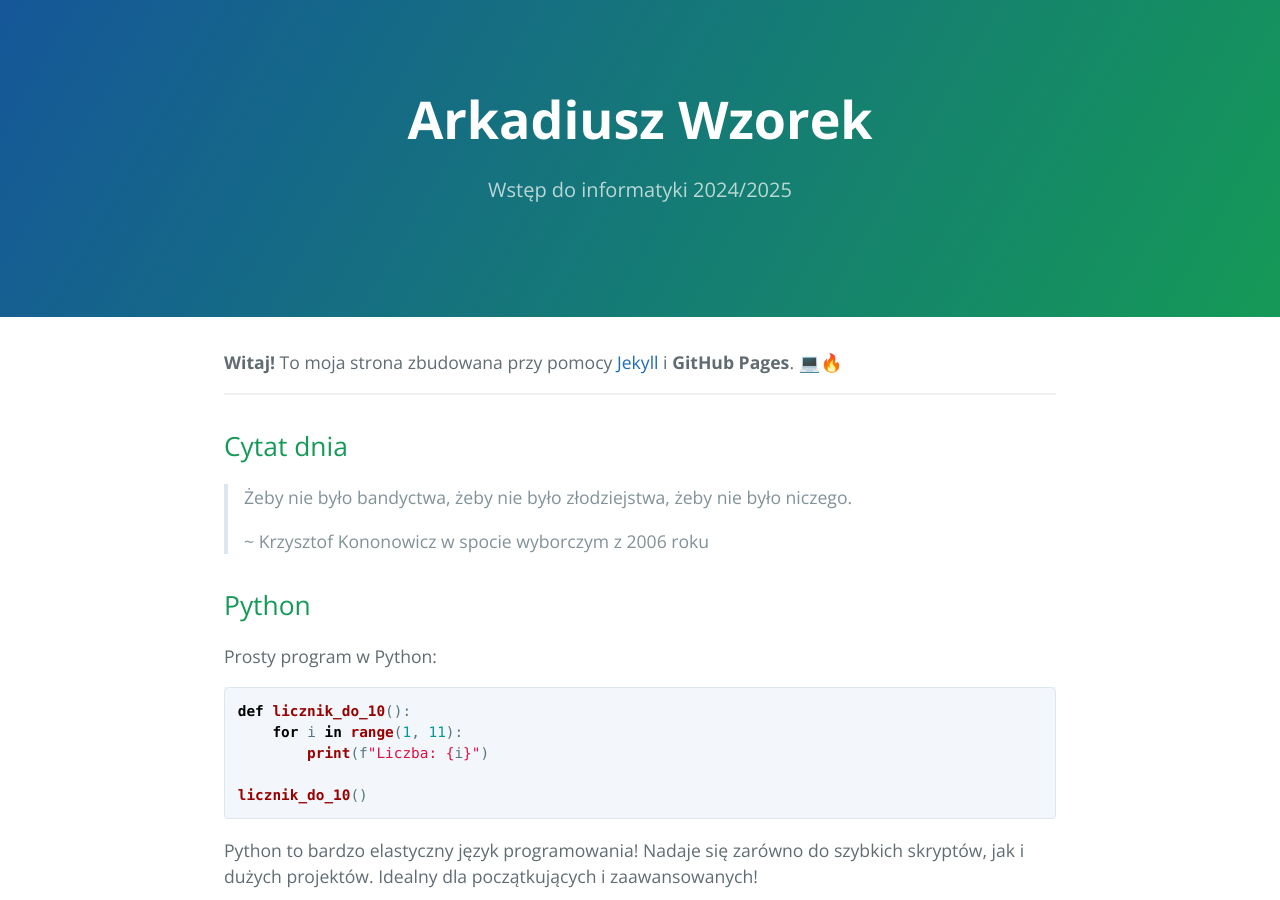
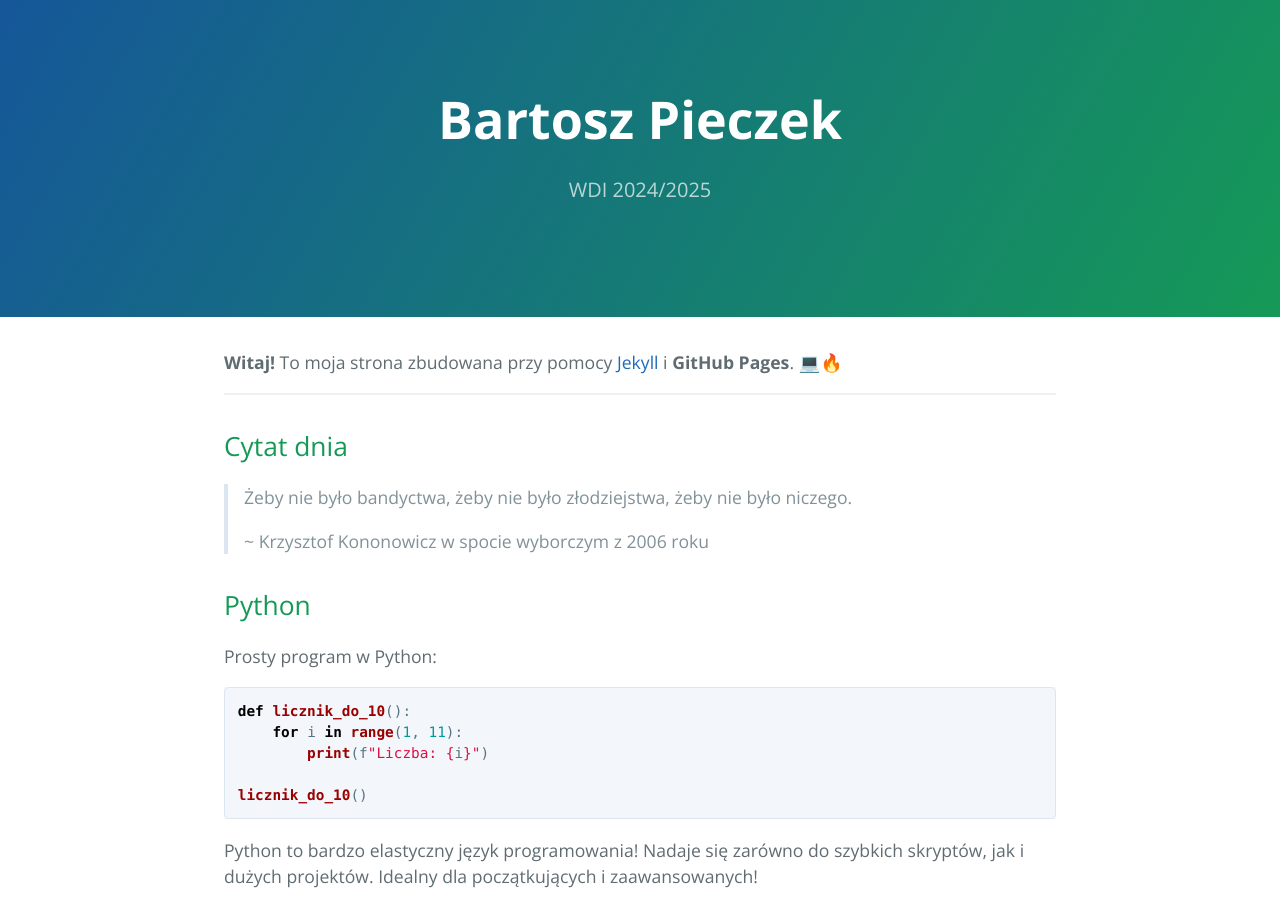
Before and after one commit to bpieczek/bpieczek.github.io, a Jekyll site: the page built from index.md, in a window 1280 px wide and 900 px high. Built offline with Jekyll 4.4.1, drawn with Linux system fonts in a browser that asks for light colours.

Commit message:
poprawka

```diff
--- a/_config.yml
+++ b/_config.yml
@@ -1,5 +1,5 @@
-title: Arkadiusz Wzorek
-description: Wstęp do informatyki 2024/2025
+title: Bartosz Pieczek
+description: WDI 2024/2025
 show_downloads: false
 google_analytics:
 theme: jekyll-theme-cayman
```
